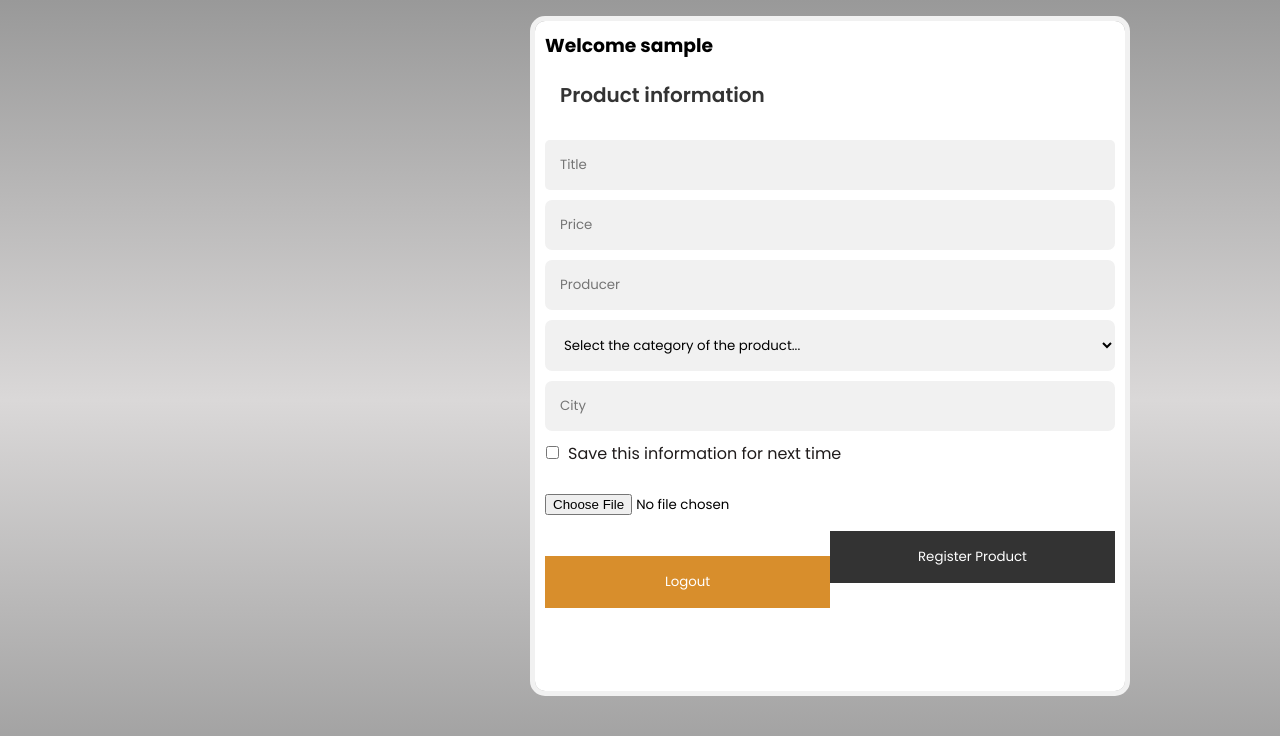
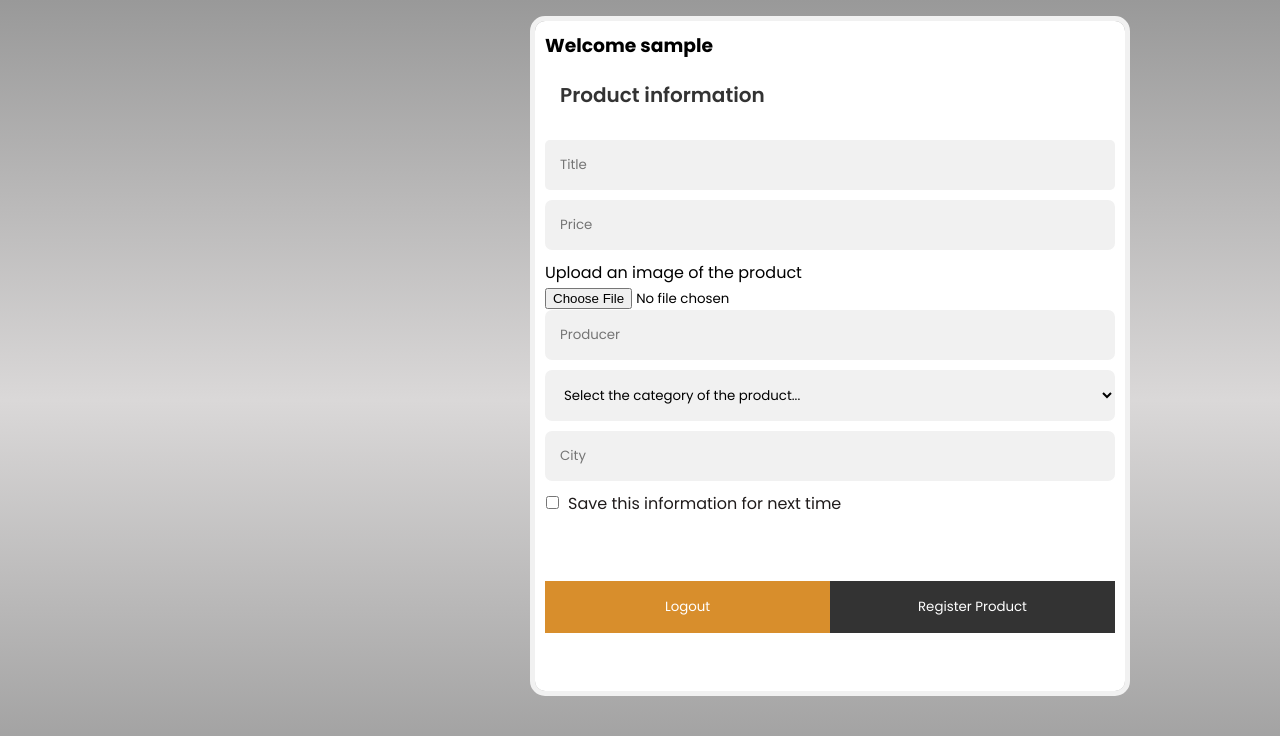
Before and after one commit to Erlis-Lushtaku/PI20_21_Gr1, a PHP site: page /PI20_21_Gr1/Products/registerproducts.php in a window 1280 px wide. Shown: the top 736 px of the page. Run offline with PHP 8.4, Linux system fonts and the light colour scheme; the visitor is signed in with stand-in values (Sample User, id 1); some libraries are stand-ins or nearby versions.

Commit message:
minor fixes on registerproduct.php

```diff
--- a/Products/Products_real_php.php
+++ b/Products/Products_real_php.php
@@ -1,7 +1,7 @@
 <?php
     $host = '127.0.0.1';
     $db_username = 'root';
-    $db_password = 'root';
+    $db_password = '1249348089';
     $dbname = 'users';
     $DBconnection = mysqli_connect($host, $db_username, $db_password, $dbname);
 
--- a/Products/registerproducts.php
+++ b/Products/registerproducts.php
@@ -11,6 +11,10 @@ if (!isset($_SESSION['username'])) {
     <link rel="stylesheet" type="text/css" href="Products.css">
     <link rel="stylesheet" type="text/css" href="SingleProduct.css">
     <link rel="stylesheet" type="text/css" href="navigation.css">
+
+    <link rel="shortcut icon" type="image/png" href="images/3d.png">
+    <link rel="stylesheet" href="login.css">
+    <link rel="stylesheet" href="https://cdnjs.cloudflare.com/ajax/libs/font-awesome/5.14.0/css/all.min.css">
     <title>E-Shopping</title>
     <link rel="shortcut icon" type="image/png" href="../images/3d.png">
     <script src="form_validation.js"></script>
@@ -23,13 +27,17 @@ if (!isset($_SESSION['username'])) {
 <div id="" style=" z-index: 6000;">
     <div class="form-popup" id="myForm" style="border-radius: 15px;">
     <?php require("../php_files/signUp.php"); ?>
-        <form action="registerproducts.php" class="form-container">
+        <form enctype="multipart/form-data"action="registerproducts.php" class="form-container" method="post">
         <?php  if (isset($_SESSION['username'])) : ?>
-    	<h3>Welcome <strong><?php echo $_SESSION['username']; ?></strong></h3>
+    	<h3 >Welcome <strong><?php echo $_SESSION['username']; ?></strong></h3>
         <?php endif ?>
+        <?php include("../php_files/displayTextual_errors.php"); display_errors($productRegistraionErrors);?>
+
             <h4 style="padding-top:20px;padding-bottom:0px;">Product information</h4>
             <input type="text" id="title" placeholder="Title" name="title" style="padding-left:15px;">
             <input type="text" id="price" placeholder="Price" name="price">
+            <p>Upload an image of the product</p>
+            <input type="file"   name="image" />
             <input type="text" id="producer" placeholder="Producer" name="producer">
             <select id="mySelect" name="categorySelect" >
                 <option value="">Select the category of the product...</option>
@@ -41,7 +49,7 @@ if (!isset($_SESSION['username'])) {
             <input type="checkbox">
             <p style="color:#201c1c">Save this information for next time</p>
             </br>
-            <input type="file"   name="image" />
+
             <button type="submit" class="btn cancel" name="registerBtn">Register Product</button>
 
             <button type="submit" class="btn" name="logout">Logout</button>
--- a/login.php
+++ b/login.php
@@ -28,7 +28,7 @@
     <div class="form">
       <?php include("php_files/signUp.php"); ?>
       <form class="login-form" action="login.php" method="post">
-      <?php include("php_files/displayTextual_errors.php"); ?>
+      <?php include("php_files/displayTextual_errors.php");display_errors($errors); ?>
         <input class="user-datas" id="username" type="text" name="username" value="<?php if(isset($_COOKIE["username"])){echo $_COOKIE["username"];} else{echo $username;} ?>" placeholder="Username" required autofocus>
         <input class="user-datas" id="password" type="password" name="password" value="<?php if(isset($_COOKIE["password"])) { echo $_COOKIE["password"]; } ?>"  placeholder="Password"  required>
         <div class="log-in1">
--- a/php_files/displayTextual_errors.php
+++ b/php_files/displayTextual_errors.php
@@ -1,4 +1,4 @@
-
+<?php function display_errors($errors) { ?>
 <?php  if (count($errors) > 0) : ?>
   <div class="error">
   	<?php foreach ($errors as $error) : ?>
@@ -6,3 +6,4 @@
   	<?php endforeach ?>
   </div>
 <?php  endif ?>
+<?php } ?>
--- a/php_files/signUp.php
+++ b/php_files/signUp.php
@@ -59,24 +59,24 @@
         unset($_SESSION['username']);
         if(isset($_COOKIE["username"]) and isset($_COOKIE["password"])){
             echo "asfawfa";
-            setcookie("username",$_POST['username'],time()-1);
-            setcookie("password",$_POST['password'],time()-1);
+            setcookie("username",$_COOKIE["username"],time()-1);
+            setcookie("password",$_COOKIE["password"],time()-1);
         }
-         $path = 'http://127.0.0.1:8080/PI20_21_Gr1/login.php';
+        $path = 'http://127.0.0.1:8080/PI20_21_Gr1/login.php';
          header("Location: $path");                    // duhemi me caktu cka me bo nese regjistrohet me sukses userri
 
     }
     if(isset($_POST['registerBtn'])){
         $title = mysqli_real_escape_string($DBconnection,$_POST['title']);
 
-        $price = mysqli_real_escape_string($DBconnection,$_POST['price']);
+        $price = mysqli_real_escape_string($DBconnection,$_POST['price'])."€";
         $producer = mysqli_real_escape_string($DBconnection,$_POST['producer']);
         $category = mysqli_real_escape_string($DBconnection,$_POST['categorySelect']);
         $city = mysqli_real_escape_string($DBconnection,$_POST['city']);
         $destination = "../images/".$_FILES['image']['name'];
-        // if (!($_FILES['image']['type'])=='image/png') || !($_FILES['image']['type'])=='image/jpeg') || !($_FILES['image']['type']=='image/gif') || !($_FILES['image']['type'])=='image/raw')) {
-        //     array_push($productRegistraionErrors, "Image couldn't be moved to the desired destination");
-        // }
+        if ( strcmp( $_FILES['image']['type'] , "image/png" )!=0 and strcmp( $_FILES['image']['type'] , "image/jpeg" )!=0  and strcmp( $_FILES['image']['type'] , "image/gif" )!=0  and strcmp( $_FILES['image']['type'] , "image/raw" )!=0  ) {
+            array_push($productRegistraionErrors, "Fajlli duhet te jete foto png ose jpeg ose gif ose raw.");
+        }
         if (!move_uploaded_file($_FILES['image']['tmp_name'], $destination)) {
             array_push($productRegistraionErrors, "Image couldn't be moved to the desired destination");
         }
@@ -84,9 +84,8 @@
 
         if (empty($title)) { array_push($productRegistraionErrors, "Title is required"); }
         if (empty($price)) { array_push($productRegistraionErrors, "Price is required"); }
-        if (empty($image)) { array_push($productRegistraionErrors, "Image is required"); }
         if (empty($producer)) { array_push($productRegistraionErrors, "Producer is required"); }
-        if (empty($category)) { array_push($productRegistraionErrors, "Category is required"); }
+        if (empty($category)) { array_push($productRegistraionErrors, "Category must be ART,CULTURE OR FOODS."); }
         if (empty($city)) { array_push($productRegistraionErrors, "City is required"); }
 
         if (isset($_SESSION['username'])){
@@ -95,20 +94,19 @@
 
         $query_userRegiteredProduct = "SELECT * FROM products WHERE username='$username' AND title='$title'";
         $result = mysqli_query($DBconnection, $query_userRegiteredProduct);
-         if (mysqli_num_rows($result)==1 and count($productRegistraionErrors)){
-            array_push($productRegistraionErrors, "Product is already registered.");
-        }else {
+         if (mysqli_num_rows($result)==0 and count($productRegistraionErrors)==0){
             $query_registerProduct = "INSERT INTO products values ('$username','$title','$price','$image','$producer','$category','$city')";
             $result = mysqli_query($DBconnection, $query_registerProduct);
             $path = 'http://127.0.0.1:8080/PI20_21_Gr1/login.php';
             header("Location: $path");
+        }else if(mysqli_num_rows($result)>0){
+            array_push($productRegistraionErrors, "A Product with this titile is already registered.");
         }
 
 
     }
     if(isset($_POST['login']))
     {
-
         $username = mysqli_real_escape_string($DBconnection,$_POST['username']);
         $password = mysqli_real_escape_string($DBconnection,$_POST['password']);
 
--- a/signup_form.php
+++ b/signup_form.php
@@ -28,7 +28,7 @@
       <div class="form">
       <?php include("php_files/signUp.php"); ?>
       <form class="signup-form" action="signup_form.php" method="post">
-      <?php include("php_files/displayTextual_errors.php"); ?>
+      <?php include("php_files/displayTextual_errors.php");display_errors($errors); ?>
           <input class="user-datas" id="username1" type="text" name="username" value="<?php echo $username ?>" placeholder="Username"  required>
           <input class="user-datas" id="email1" type="email" name="email" value="<?php echo $email_address ?>" placeholder="Email Address" required autocomplete="on">
           <input class="user-datas" id="password1" type="password" name="password"  placeholder="Password" required>
```
Also changed, not shown: images/download.jpg (added), images/download1.jpg (added).
